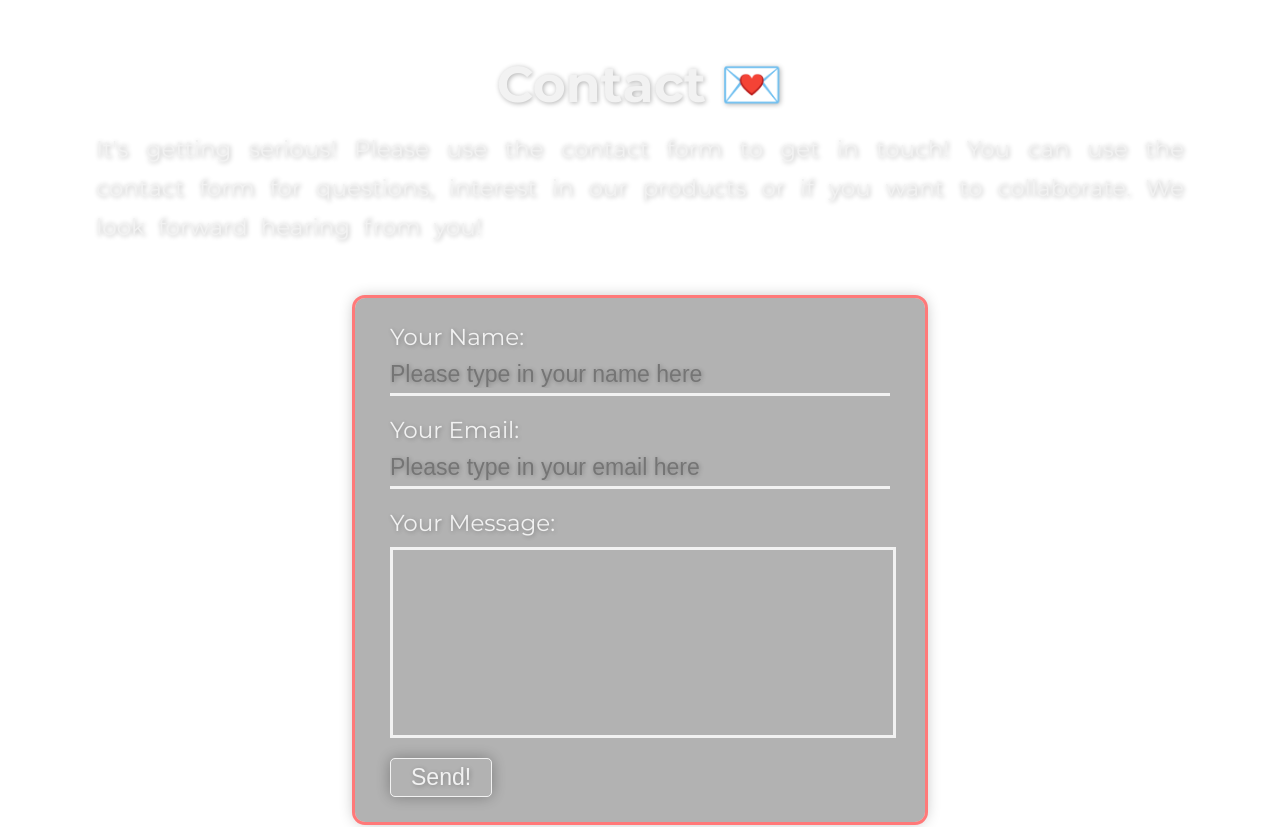
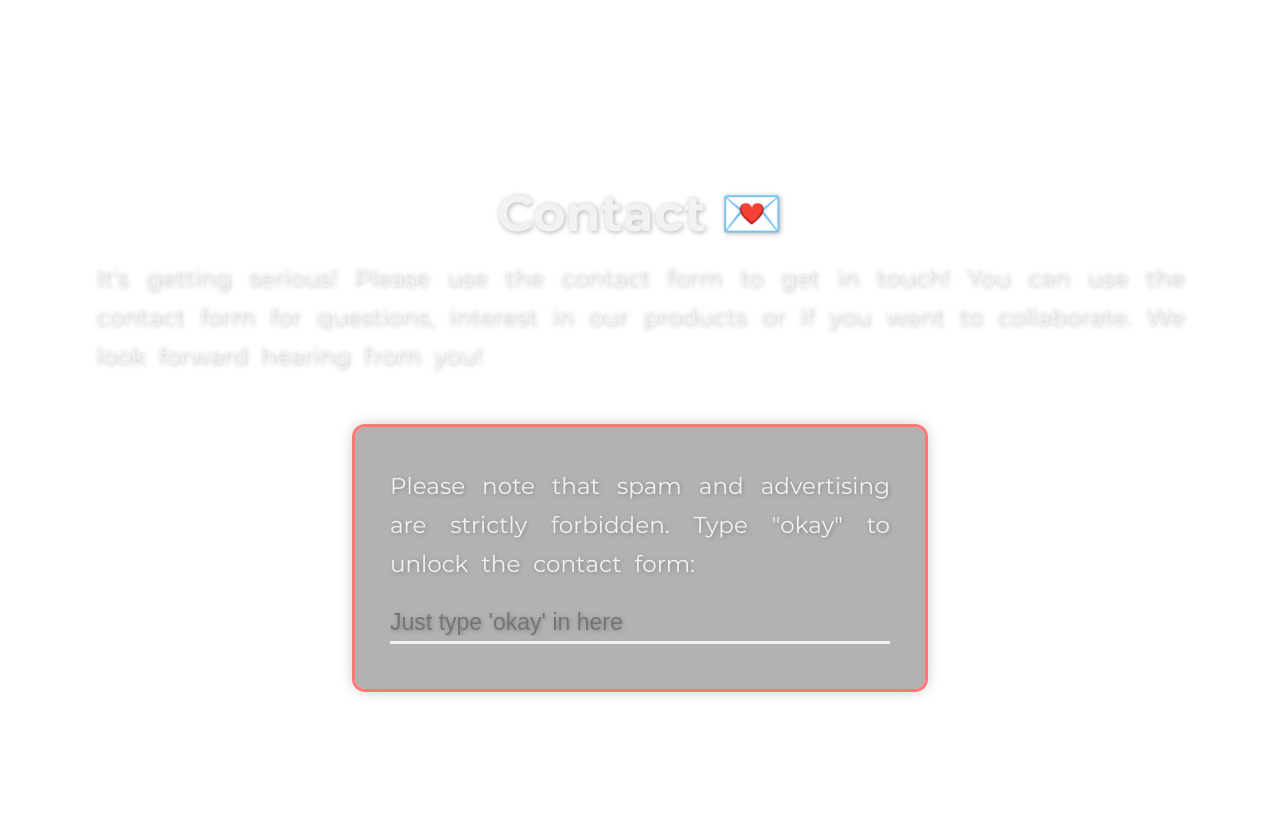
Before and after one commit to belowsurface3000/vue-portfolio, a Vue app: page / in a window 1280 px wide. Shown: the part 4211-5038 px from the top of the page. Built offline with nearby package versions, Linux system fonts and the light colour scheme.

Commit message:
make unlock contact field work

```diff
--- a/src/views/ContactView.vue
+++ b/src/views/ContactView.vue
@@ -1,24 +1,34 @@
 <template>
-    <div className="contact" id="contact">
+    <div class="contact" id="contact">
       <h2>Contact 💌</h2>
       <p>It's getting serious! Please use the contact form to get in touch! You can use the contact form for questions, interest in our products or if you want to collaborate. We look forward hearing from you!</p>
-      <!-- {userInput === "okay" ?  -->
-      <form ref={form} >
-        <!-- <form ref={form} onSubmit={sendEmail}> -->
-          <label htmlFor="name">Your Name:</label>
+
+      <form v-if="unlockField == 'okay'">
+        <label for="name">Your Name:</label>
         <input type="text" id="name" name="name" placeholder="Please type in your name here" required />
-          <label htmlFor="email">Your Email:</label>
+        <label for="email">Your Email:</label>
         <input type="email" id="email" name="email" placeholder="Please type in your email here" required />
-          <label htmlFor="message">Your Message:</label>
+        <label for="message">Your Message:</label>
         <textarea id="message" name="message"></textarea>
-          <button type="submit" value="Send" className="submit-button">Send!</button>
+        <button type="submit" value="Send" class="submit-button">Send!</button>
       </form>
-      <!-- :
-        <form>
+
+      <form v-else>
         <p>Please note that spam and advertising are strictly forbidden. Type "okay" to unlock the contact form:</p>
-          <label htmlFor="riddle"></label>
-          <input type="text" id="riddle" name="riddle" placeholder="Just type 'okay' in here" value={userInput} required />
+        <label for="riddle"></label>
+        <input type="text" id="riddle" name="riddle" placeholder="Just type 'okay' in here" v-model="unlockField" required />
       </form>
-      } -->
     </div>
 </template>
+
+<script lang="ts">
+  const unlockField = "";
+
+  export default {
+    data() {
+      return {
+        unlockField
+      }
+    }
+  }
+</script>
```
Lines whose indentation alone changed are shown as unchanged.
